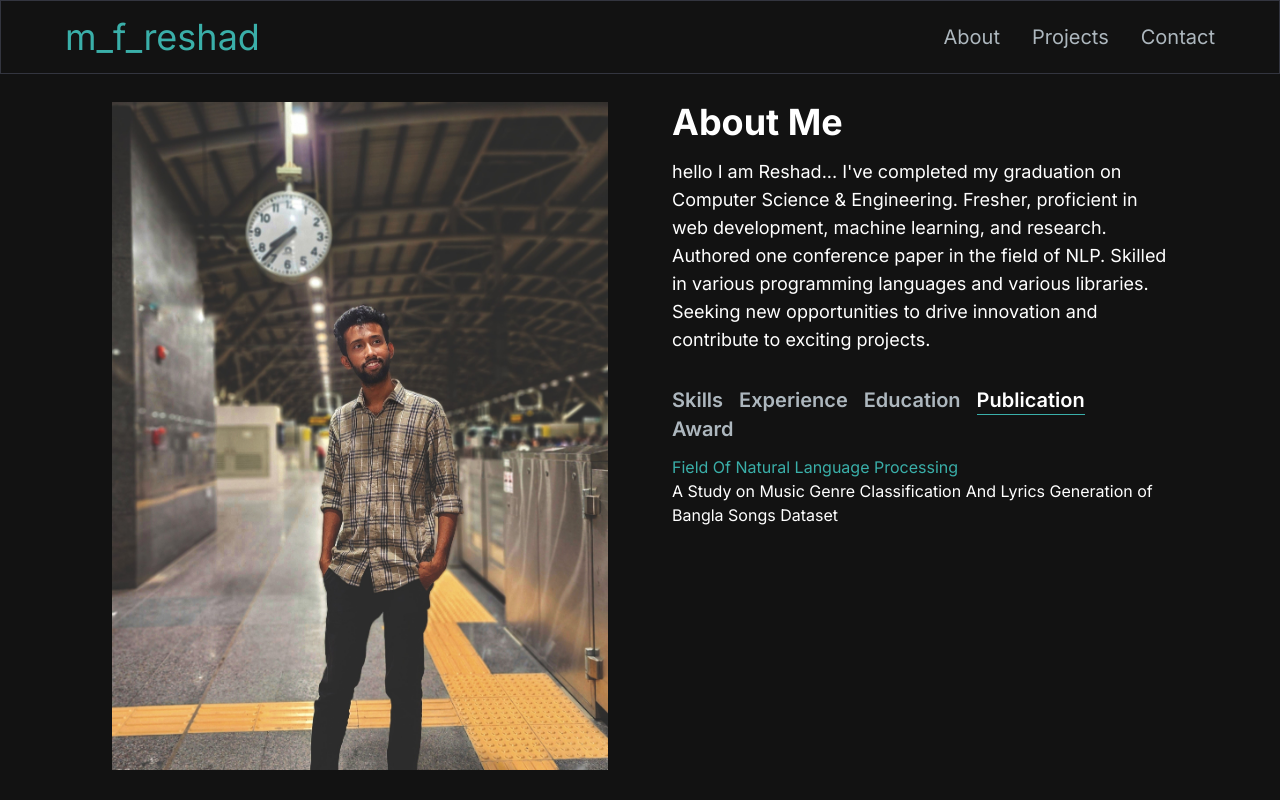
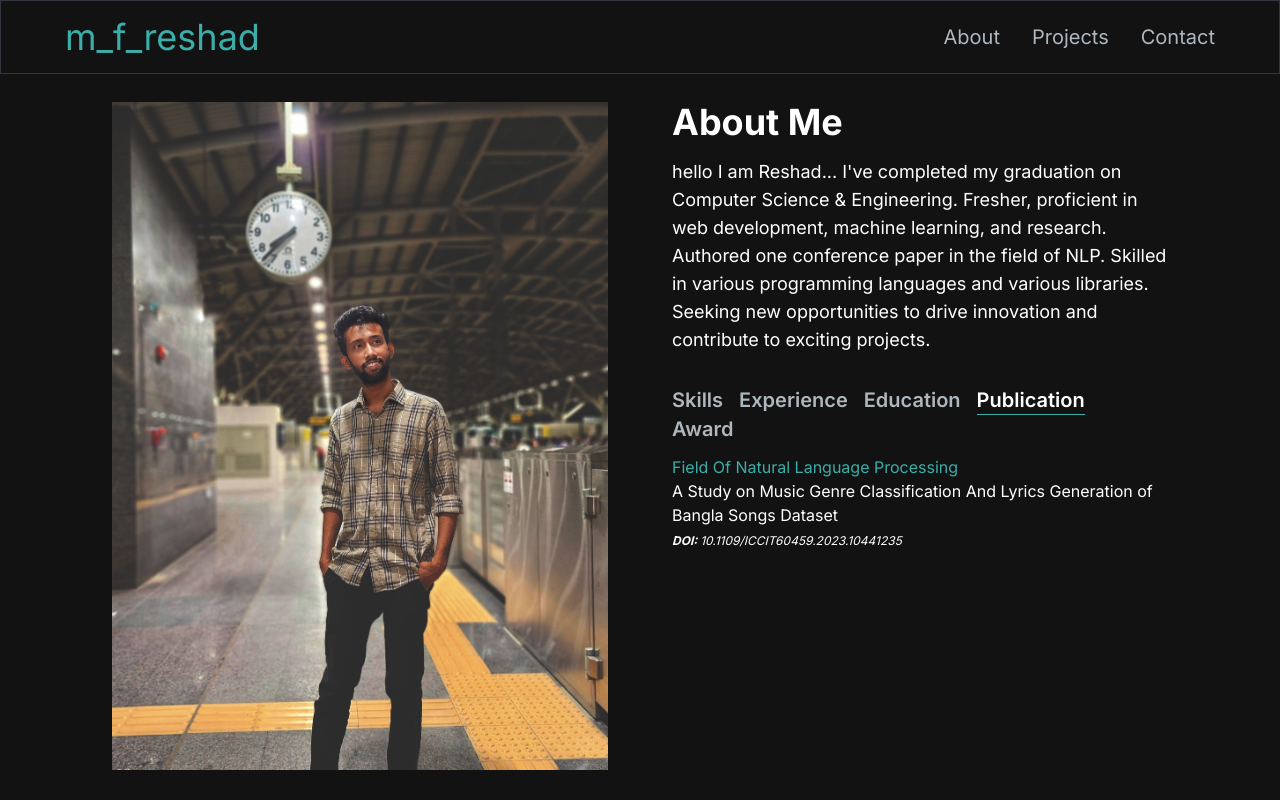
Before and after one commit to MFReshad/mfreshad-portfolio, a Next.js app: page / in a window 1280 px wide. Both pictures are taken after a click on the button "Publication". Shown: the part 602-1402 px from the top of the page. Built offline with nearby package versions, Linux system fonts and the light colour scheme.

Commit message:
Update AboutSection.jsx

```diff
--- a/src/app/components/AboutSection.jsx
+++ b/src/app/components/AboutSection.jsx
@@ -105,6 +105,10 @@ const TAB_DATA = [
             A Study on Music Genre Classification And Lyrics Generation of
             Bangla Songs Dataset
           </p>
+          <i style={{ fontSize: 12 }}>
+            <span style={{ fontWeight: "bold" }}>DOI: </span>
+            <a href="https://doi.org/10.1109/ICCIT60459.2023.10441235">10.1109/ICCIT60459.2023.10441235</a>
+          </i>
         </li>
       </ul>
     ),
```
